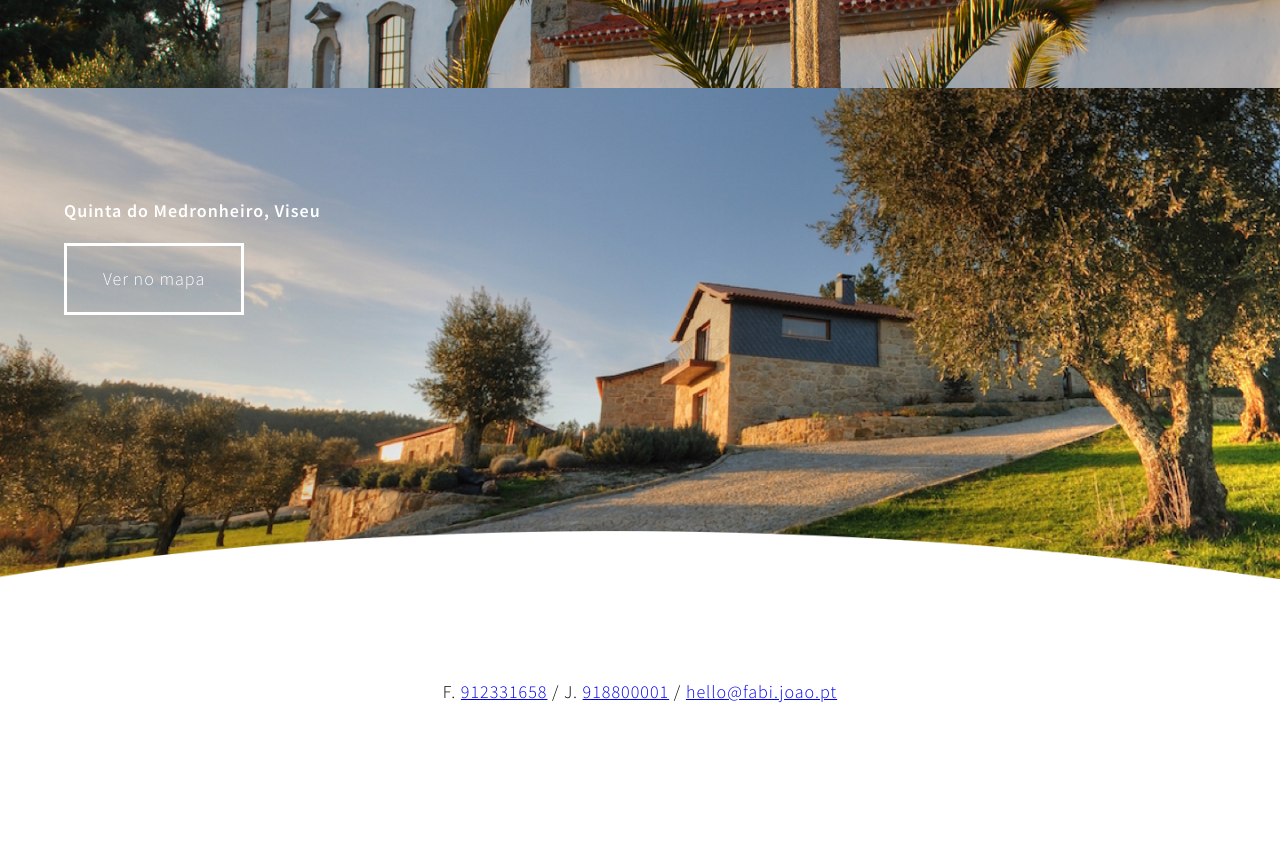
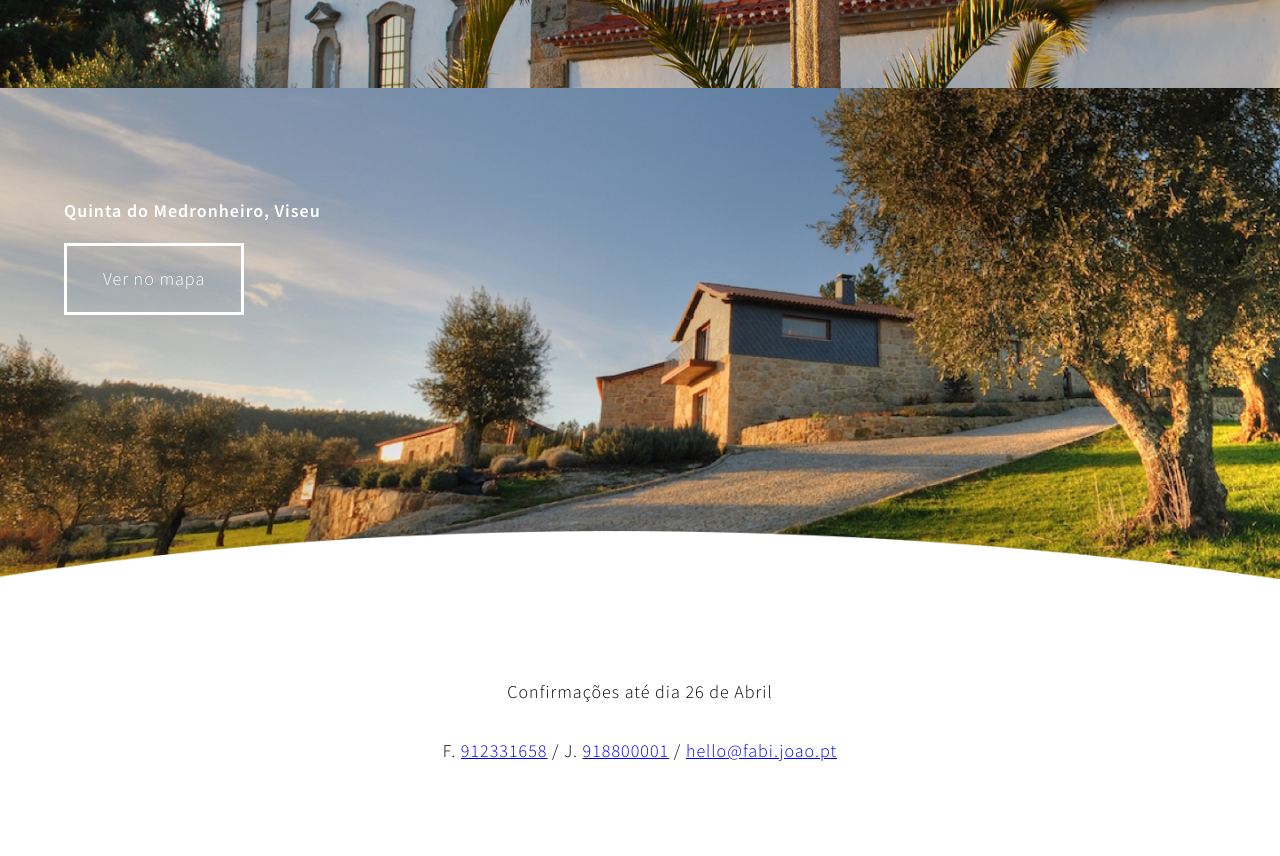
Before and after one commit to joaoramos/fabi.joao.pt, a plain HTML site: page index.html in a window 1280 px wide. Shown: the part 2584-3440 px from the top of the page. Before the commit the page ends 3381 px from the top, so only its background shows below. Drawn offline with Linux system fonts and the light colour scheme.

Commit message:
Added confirmation date
limit of confirmations

```diff
--- a/index.html
+++ b/index.html
@@ -63,6 +63,8 @@
       </section>
       <footer>
         <div class="disclaimer">
+          <p>Confirmações até dia 26 de Abril</p>
+        </br>
           F. <a href="tel:+351912331658" title="Telefonar a Fabi">912331658</a> <span>/</span> J. <a href="tel:+351918800001" title="Telefonar a João">918800001</a> <span>/</span> <a href="mailto:hello@fabi.joao.pt">hello@fabi.joao.pt</a>
         </div>
       </footer>
```
